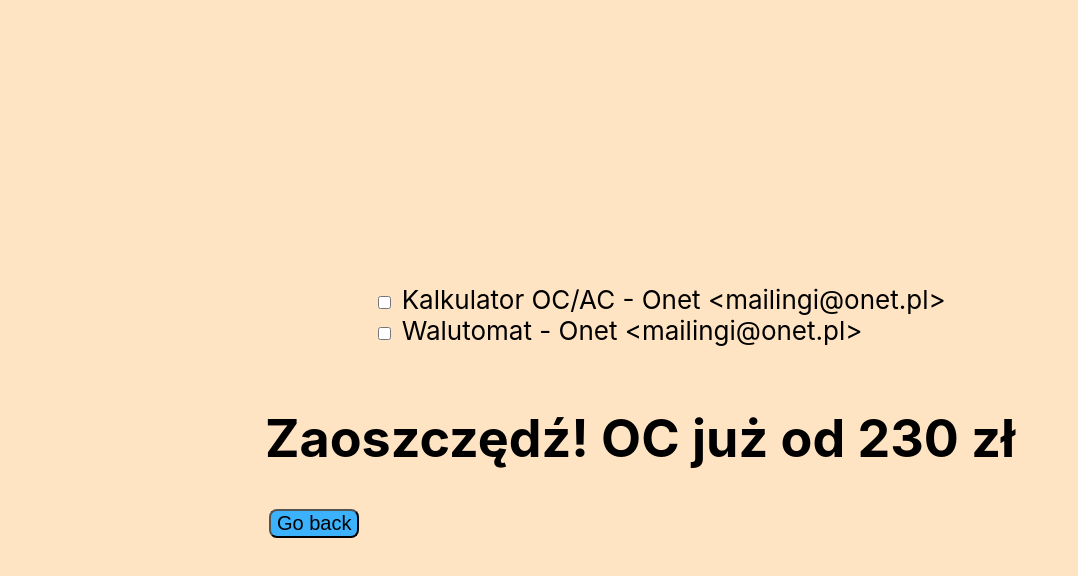
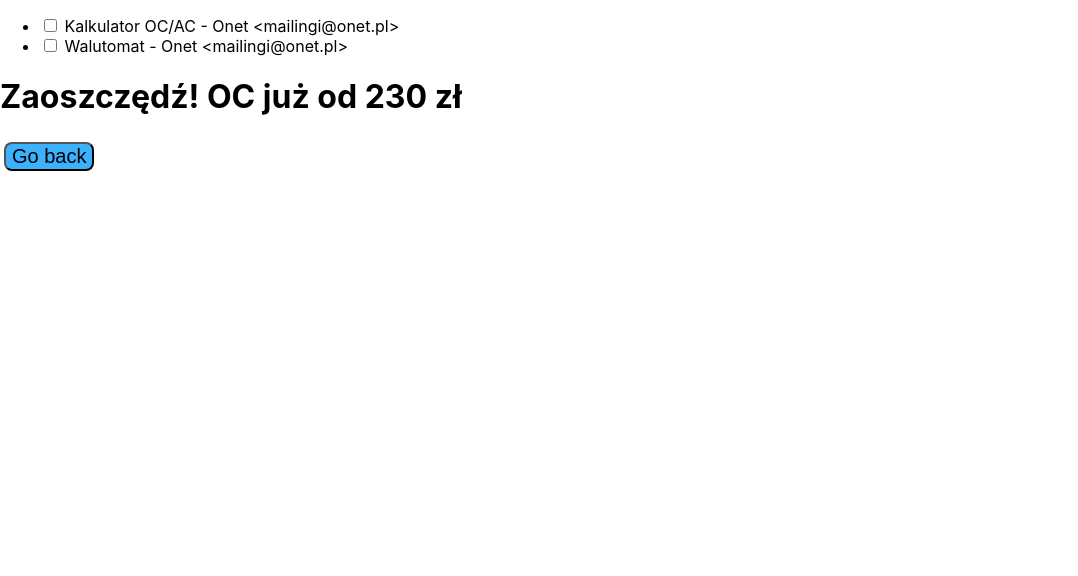
Before and after one commit to Karola93/SpeednetEx, a React (Create React App) app: page / in a window 1280 px wide. Shown: the top 576 px of the page, without its empty margins (0-1078 px from the left). Built offline with nearby package versions, Linux system fonts and the light colour scheme.

Commit message:
style(App.css): remove file

```diff
--- a/src/App/App.css
+++ /dev/null
@@ -1,29 +0,0 @@
-.App {
-  /*text-align: center;*/
-}
-
-.App-header {
-  background-color: bisque;
-  min-height: 100vh;
-  display: flex;
-  flex-direction: column;
-  align-items: center;
-  justify-content: center;
-  font-size: calc(10px + 2vmin);
-}
-
-.App ul {
-  list-style: none;
-}
-.App-link {
-  color: #61dafb;
-}
-
-@keyframes App-logo-spin {
-  from {
-    transform: rotate(0deg);
-  }
-  to {
-    transform: rotate(360deg);
-  }
-}
--- a/src/App/App.js
+++ b/src/App/App.js
@@ -1,4 +1,3 @@
-import './App.css';
 import HomePage from "./components/pages/HomePage";
 import DetailPage from "./components/pages/DetailPage";
 import {data} from "./data/data";
```
